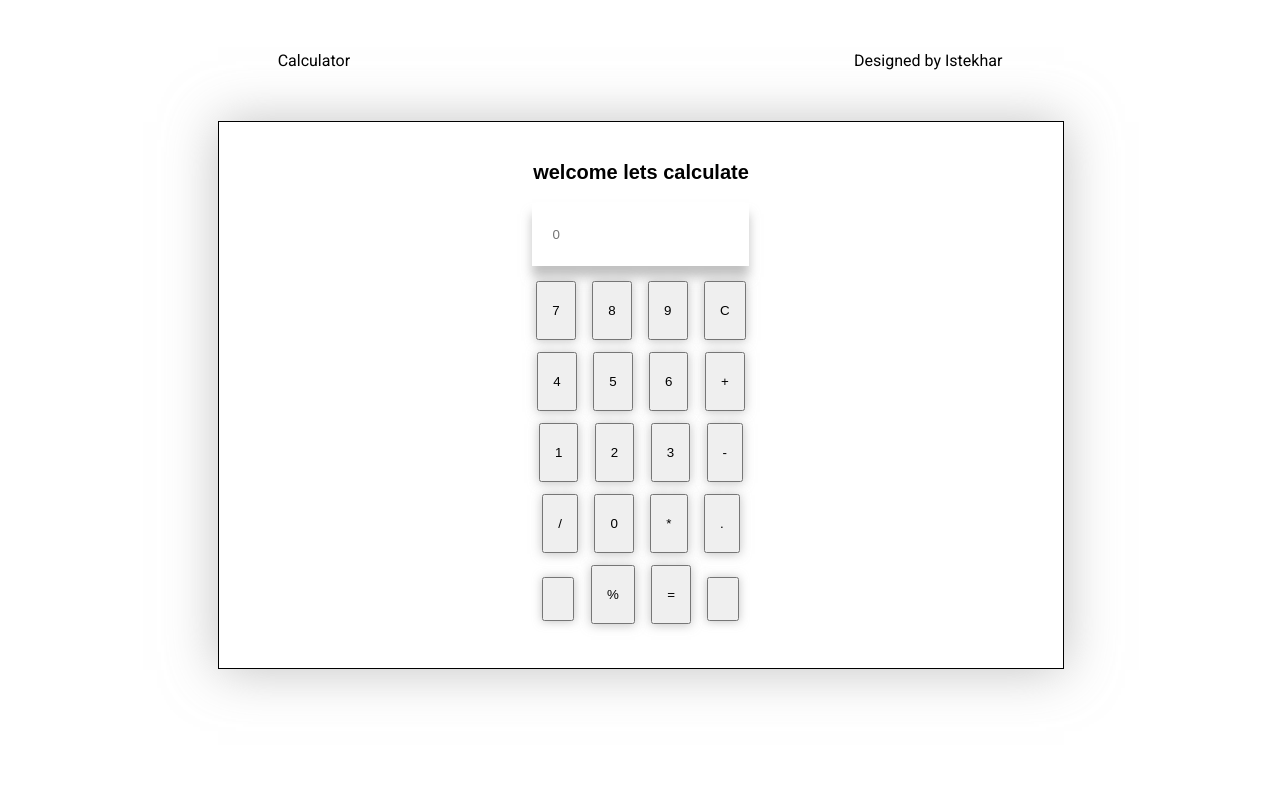
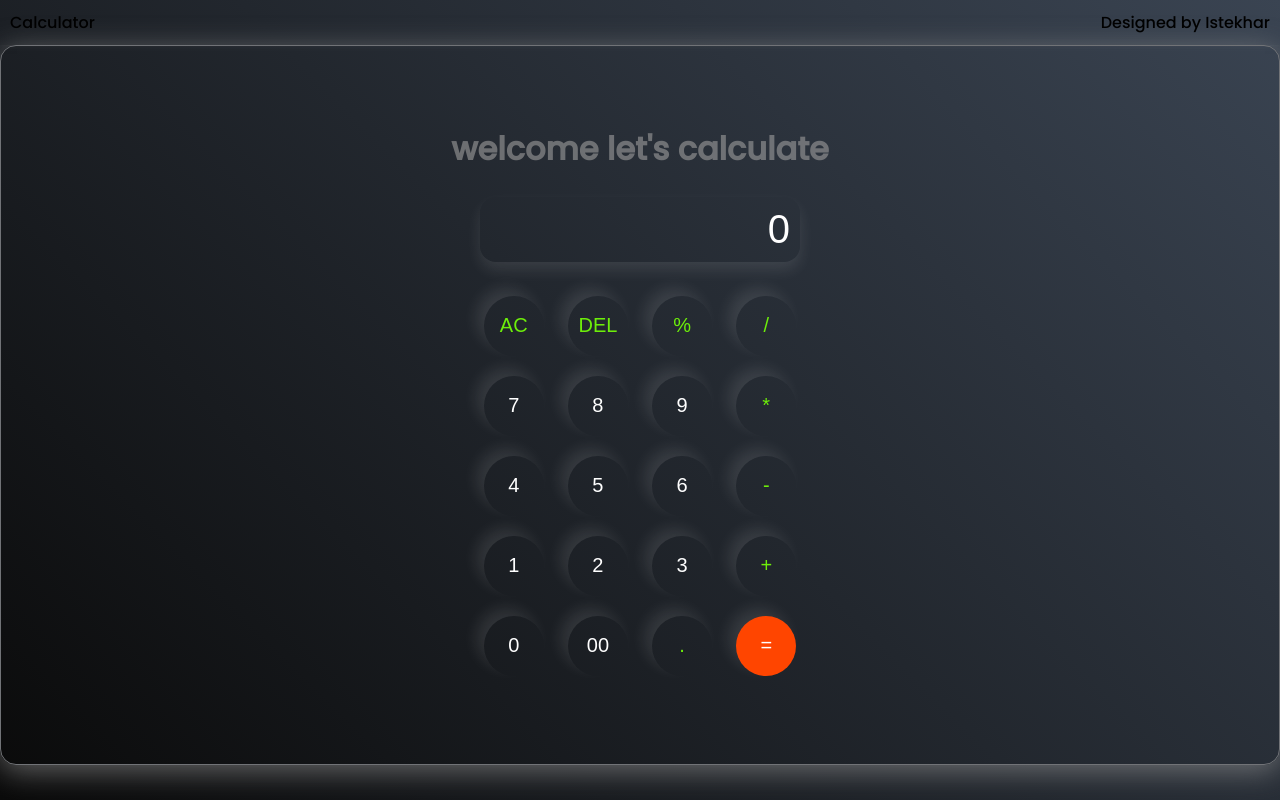
Before and after one commit to istekhar46/calcular, a plain HTML site: page index.html in a window 1280 px wide. Drawn offline with Linux system fonts and the light colour scheme.

Commit message:
final commit

```diff
--- a/index.html
+++ b/index.html
@@ -11,48 +11,46 @@
 </head>
 
 <body>
-    <div class="navbar">
+    <nav class="navbar">
         <ul>
            <li>Calculator</li>
            <li>Designed by Istekhar </li>
         </ul>
-    </div>
-    <div class="container">
-        <h1>welcome lets calculate</h1>
+    </nav>
+    <div class="container flex">
+        <h1>welcome let's calculate</h1>
         <div class="row">
             <input type="text" id="input"  placeholder="0"/>
+        </div>
+        <div class="row">
+            <button class="btn  operator">AC</button>
+            <button class="btn  operator">DEL</button>
+            <button class="btn  operator">%</button>
+            <button class="btn  operator">/</button>
         </div>
         <div class="row">
             <button class="btn">7</button>
             <button class="btn">8</button>
             <button class="btn">9</button>
-            <button class="btn">C</button>
+            <button class="btn operator">*</button>
         </div>
         <div class="row">
             <button class="btn">4</button>
             <button class="btn">5</button>
             <button class="btn">6</button>
-            <button class="btn">+</button>
+            <button class="btn operator">-</button>
         </div>
         <div class="row">
             <button class="btn">1</button>
             <button class="btn">2</button>
             <button class="btn">3</button>
-            <button class="btn">-</button>
+            <button class="btn operator">+</button>
         </div>
         <div class="row">
-            <button class="btn">/</button>
             <button class="btn">0</button>
-            <button class="btn">*</button>
-            <button class="btn">.</button>
-        </div>
-        <div class="row">
-            <button class="btn equals"></button>
-            <button class="btn percent">%</button>
-            <button class="btn equals">=</button>
-            <button class="btn equals"></button>
-
-
+            <button class="btn">00</button>
+            <button class="btn operator">.</button>
+            <button class="btn equal">=</button>
         </div>
 
     </div>
@@ -62,7 +60,6 @@
         let s = ""
         Array.from(buttons).forEach((item) => {
 
-            // item.style.backgroundColor="green"
             item.addEventListener('click', (e) => {
 
                 if (e.target.innerHTML == '=') {
@@ -71,18 +68,23 @@
 
                 }
 
-                else if (e.target.innerHTML == "C") {
+                else if (e.target.innerHTML == "AC") {
                     s = ""
                     document.querySelector("input").value = s;
 
                 }
 
+                else if(e.target.innerHTML == "DEL"){
+
+                    document.querySelector("input").value = s.substring(0,s.length-1);
+                    s= s.substring(0,s.length-1)
+                }
 
                 else {
 
                     s = s + e.target.innerHTML;
                     document.querySelector("input").value = s;
-                    // let result =  document.getElementById("example")
+
 
                 }
             })
--- a/style.css
+++ b/style.css
@@ -1,57 +1,86 @@
-@import url('https://fonts.googleapis.com/css2?family=Poppins:wght@400;700&family=Roboto:wght@400;700&display=swap');
+@import url('https://fonts.googleapis.com/css2?family=Poppins:wght@500&display=swap');
 
 *{
-
-    margin: auto;
-    align-items: center;
-    font-family: 'robotp',sans-serif;
+    margin: 0;
+    padding: 0;
+    box-sizing: border-box;
 }
 
 h1{
-    font-size: 20px;
-    margin-bottom: 10px;
+    color: #9c9c9c9c;
 }
 
-.container {
-    max-width: 60vw;
-    padding: 3vw;
-    margin-top: 0;
-    margin-bottom: 0;
-    margin-left: 17%;
-    display: flex;
-    flex-direction: column;
-    border: solid black 1px;
-    justify-items: center;
-    box-shadow: 0pc 0.5px 50px #9c9c9c9c;
+body{
+    width: 100%;
+    height: 100vh;
+    font-family: 'poppins',sans-serif;
+    background: linear-gradient(45deg,#0a0a0a,#3a4452);
 }
 
-.btn {
-    /* text-shadow: 0pc 0.5px 11px grey; */
-    margin: 6px 6px;
-    padding: 20px 14px;
-    cursor: pointer;
-    box-shadow: 0pc 0.5px 10px #9c9c9c9c;
+.container{
+    border:1px solid #717377;
+    padding: 20px;
+    border-radius: 16px;
+    background:transparent;
+    box-shadow: 0pc 6px 30px #9c9c9c9c;
+    height: 90vh;
+    margin:auto
 }
-#input {
-    /* box-shadow: 2px 2px 2px 2px grey; */
-    box-shadow: 0pc 11px 10px #9c9c9c9c;
-    border: none;
-    margin: 9px;
-    padding: 24px 20px;
-    max-width: 44vw;
+.flex{
+    display: flex;
+    justify-content: center;
+    align-items: center;
+    flex-direction: column;
 }
 
-.navbar ul{
-    display: flex;
-    justify-content: space-between;
-    list-style: none;
-    padding: 2%;
-    margin-top: 2%;
-    margin-bottom: 2%;
+#input{
+    box-shadow: 0px 8px  15px rgba(255,255,255 ,0.1);
+    border-radius: 16px;
+    width: 320px;
+    border: none;
+    background: transparent;
+    margin: 24px;
+    padding: 10px;
+    font-size: 40px;
+    text-align: right;
+    cursor: pointer;
+    color: #f8f8f8;
 }
 
-li{
-    font-family: 'roboto',sans-serif;
+input::placeholder{
+    color: #ffffff;
+}
 
+.btn{
+    border: none;
+    width: 60px;
+    height: 60px;
+    margin: 10px;
+    border-radius: 50%;
+    background-color: transparent;
+    color: #ffff;
+    font-size: 20px;
+    cursor: pointer;
+    box-shadow: -8px -8px  15px rgba(255,255,255 ,0.1);
+}
 
+.btn:hover{
+    background-color: aqua;
 }
+
+.operator{
+    color: #6dee0a;
+}
+
+.equal{
+  background-color: orangered;
+}
+
+nav ul{
+  display: flex;
+  list-style: none;
+  justify-content: space-between;
+  padding: 10px;
+  width: 100%;
+ box-shadow:0pc -6px 10px #9c9c9c9c;
+}
```
Also changed, not shown: script.js (+6 -3 lines).
